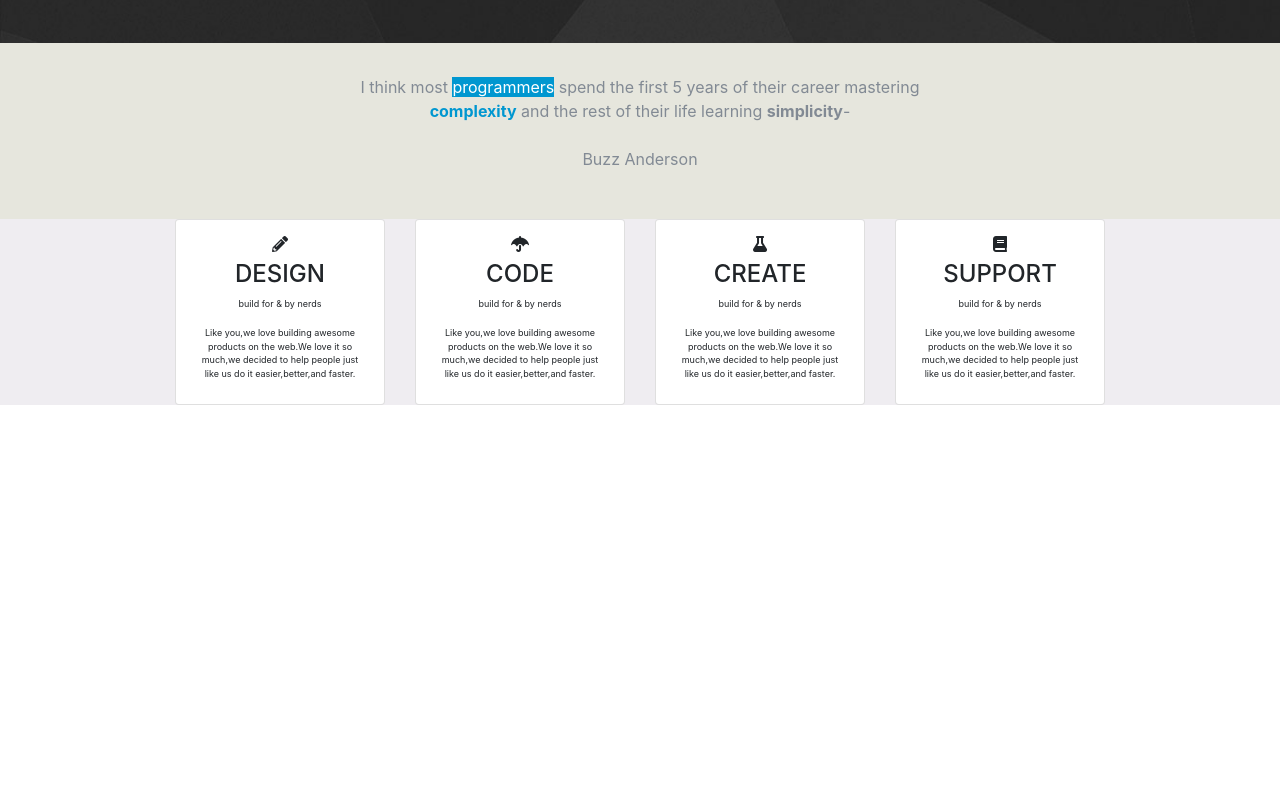
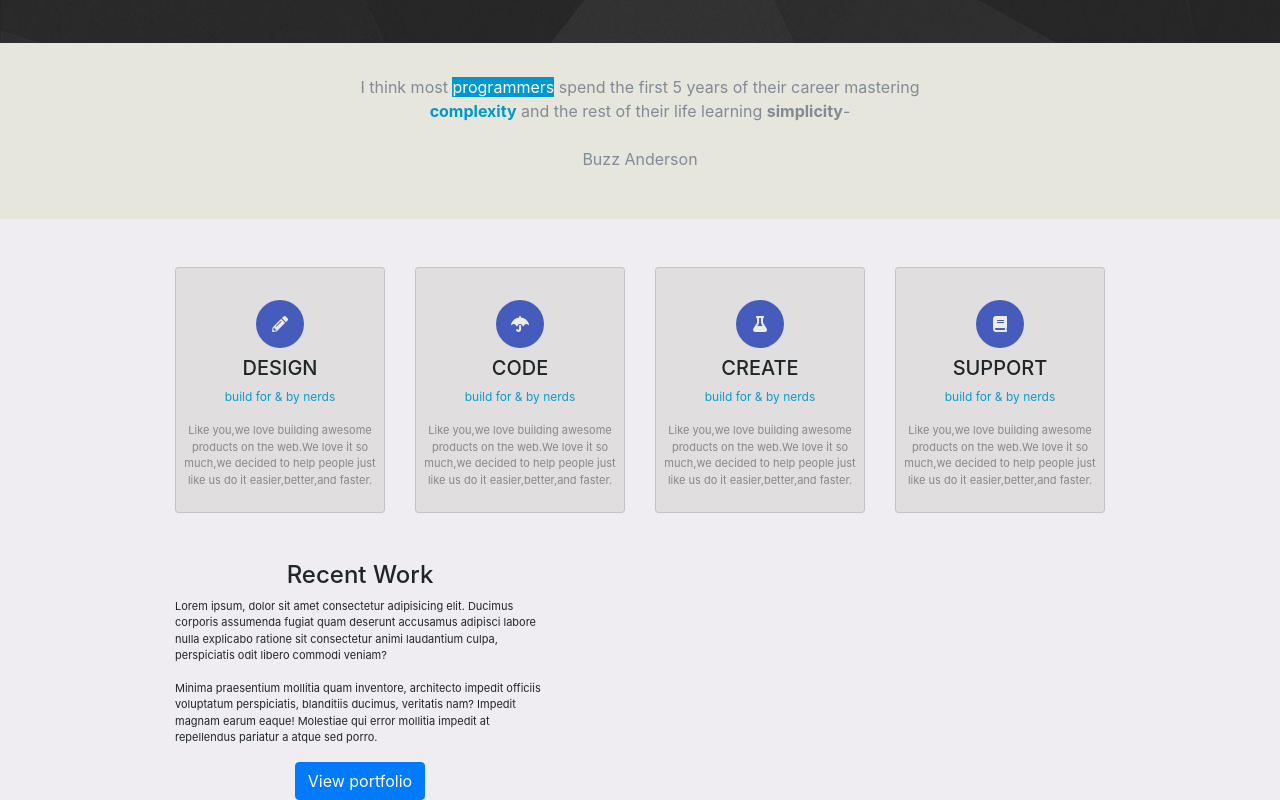
Before and after one commit to Bendashiro/sass-site-flati, a website: page index.html in a window 1280 px wide. Shown: the part 407-1207 px from the top of the page. Before the commit the page ends 812 px from the top, so only its background shows below. Drawn offline with nearby package versions, Linux system fonts and the light colour scheme.

Commit message:
sec commit section 75%

```diff
--- a/index.html
+++ b/index.html
@@ -62,11 +62,11 @@
             <div class="row text-center">
                 <div class="col-3">
                     <div class="card">
-                        <i class="fas fa-pencil-alt py-2">
+                        <i class="fas fa-pencil-alt text-center mx-auto">
                         </i>
-                        <h4 class="text-uppercase">design
-                        </h4>
-                        <p>build for & by nerds
+                        <h5 class="text-uppercase mt-2">design
+                        </h5>
+                        <p class="pbl">build for & by nerds
                         </p>
                         <p>Like you,we love building awesome <br>
                             products on the web.We love it so <br>
@@ -76,11 +76,11 @@
                 </div>
                 <div class="col-3">
                     <div class="card">
-                        <i class="fas fa-umbrella py-2">
+                        <i class="fas fa-umbrella text-center mx-auto">
                         </i>
-                        <h4 class="text-uppercase">code
-                        </h4>
-                        <p>build for & by nerds
+                        <h5 class="text-uppercase mt-2">code
+                        </h5>
+                        <p class="pbl">build for & by nerds
                         </p>
                         <p>Like you,we love building awesome <br>
                             products on the web.We love it so <br>
@@ -90,10 +90,10 @@
                 </div>
                 <div class="col-3">
                     <div class="card">
-                        <i class="fas fa-flask py-2"></i>
-                        <h4 class="text-uppercase">create
-                        </h4>
-                        <p>build for & by nerds
+                        <i class="fas fa-flask text-center mx-auto"></i>
+                        <h5 class="text-uppercase mt-2">create
+                        </h5>
+                        <p class="pbl">build for & by nerds
                         </p>
                         <p>Like you,we love building awesome <br>
                             products on the web.We love it so <br>
@@ -103,14 +103,22 @@
                 </div>
                 <div class="col-3">
                     <div class="card">
-                        <i class="fas fa-book py-2"></i>
-                        <h4 class="text-uppercase">support</h4>
-                        <p>build for & by nerds</p>
-                        <p>Like you,we love building awesome <br>
-                            products on the web.We love it so <br>
+                        <i class="fas fa-book text-center mx-auto"></i>
+                        <h5 class="text-uppercase mt-2">support</h5>
+                        <p class="pbl">build for & by nerds</p>
+                        <p>Like you,we love building awesome<br>
+                            products on the web.We love it so<br>
                             much,we decided to help people just<br>
                             like us do it easier,better,and faster.</p>
                     </div>
+                </div>
+                <div id="lor" class="col-5">
+                    <h4>Recent Work</h4>
+                    <p>Lorem ipsum, dolor sit amet consectetur adipisicing elit. Ducimus corporis assumenda fugiat quam deserunt accusamus adipisci labore nulla explicabo ratione sit consectetur animi laudantium culpa, perspiciatis odit libero commodi veniam?</p>
+                    <p>Minima praesentium mollitia quam inventore, architecto impedit officiis voluptatum perspiciatis, blanditiis ducimus, veritatis nam? Impedit magnam earum eaque! Molestiae qui error mollitia impedit at repellendus pariatur a atque sed porro.</p>
+                    <a class="btn btn-primary" href="" role="button">View portfolio</a>
+                </div>
+                <div class="col-7">
                 </div>
             </div>
         </div>
--- a/sass/style.sass
+++ b/sass/style.sass
@@ -34,5 +34,24 @@ body
             max-width: 960px
             div.card
                 padding: 0.5rem
+                background-color: rgb(224,222,222)
+                margin-top: 3rem
+                margin-bottom: 3rem
+                i
+                    background-color: rgb(69,92,189)
+                    color: rgb(238,235,235)
+                    border-radius: 100%
+                    width: 3rem
+                    height: 3rem
+                    line-height: 3rem
+                    margin-top: 1.5rem
                 p
-                    font-size: 9px
+                    font-size: 11px
+                    color: rgb(135,135,135)
+                p.pbl
+                    color: rgb(12,154,208)
+                    font-size: 12px
+            div#lor
+                p
+                    font-size: 11px
+                    text-align: left
```
Also changed, not shown: css/style.css, 1 other file.
